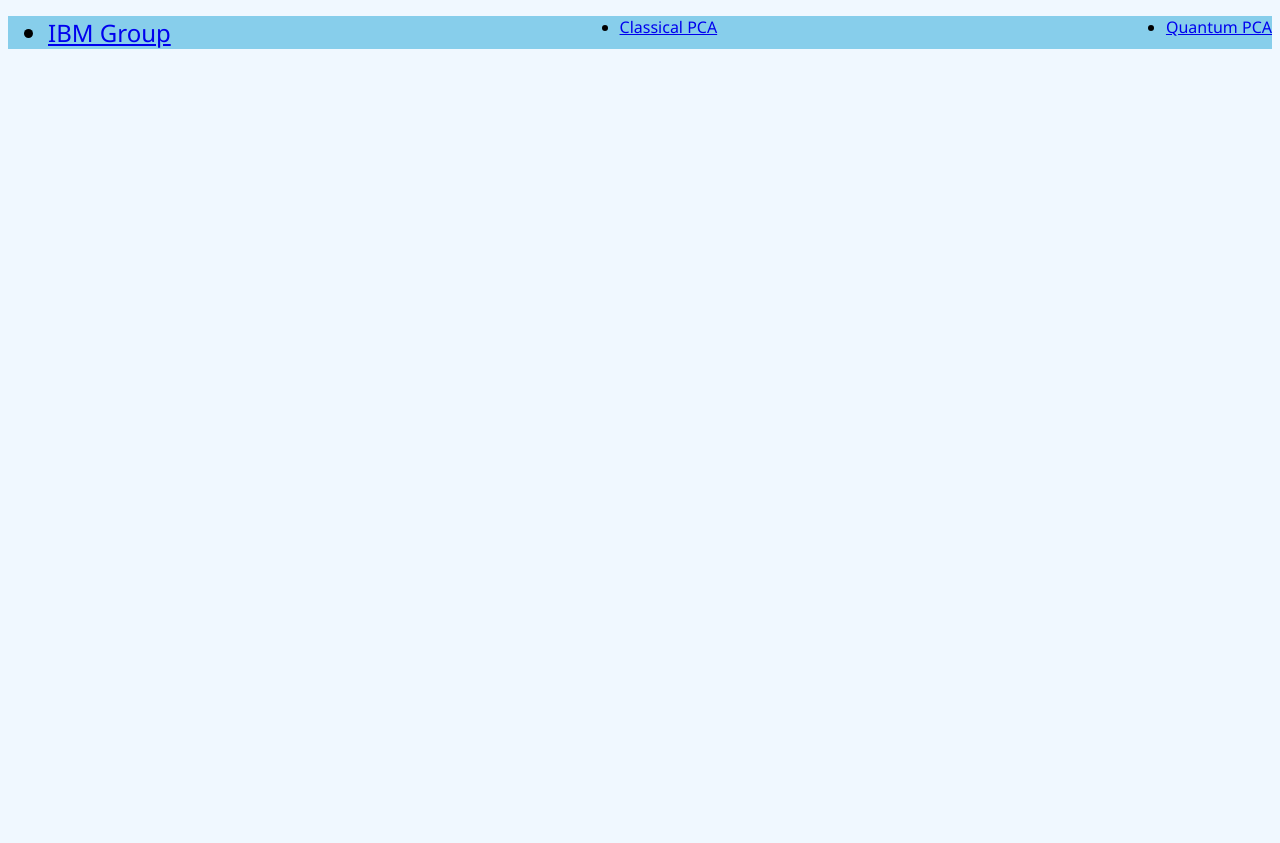
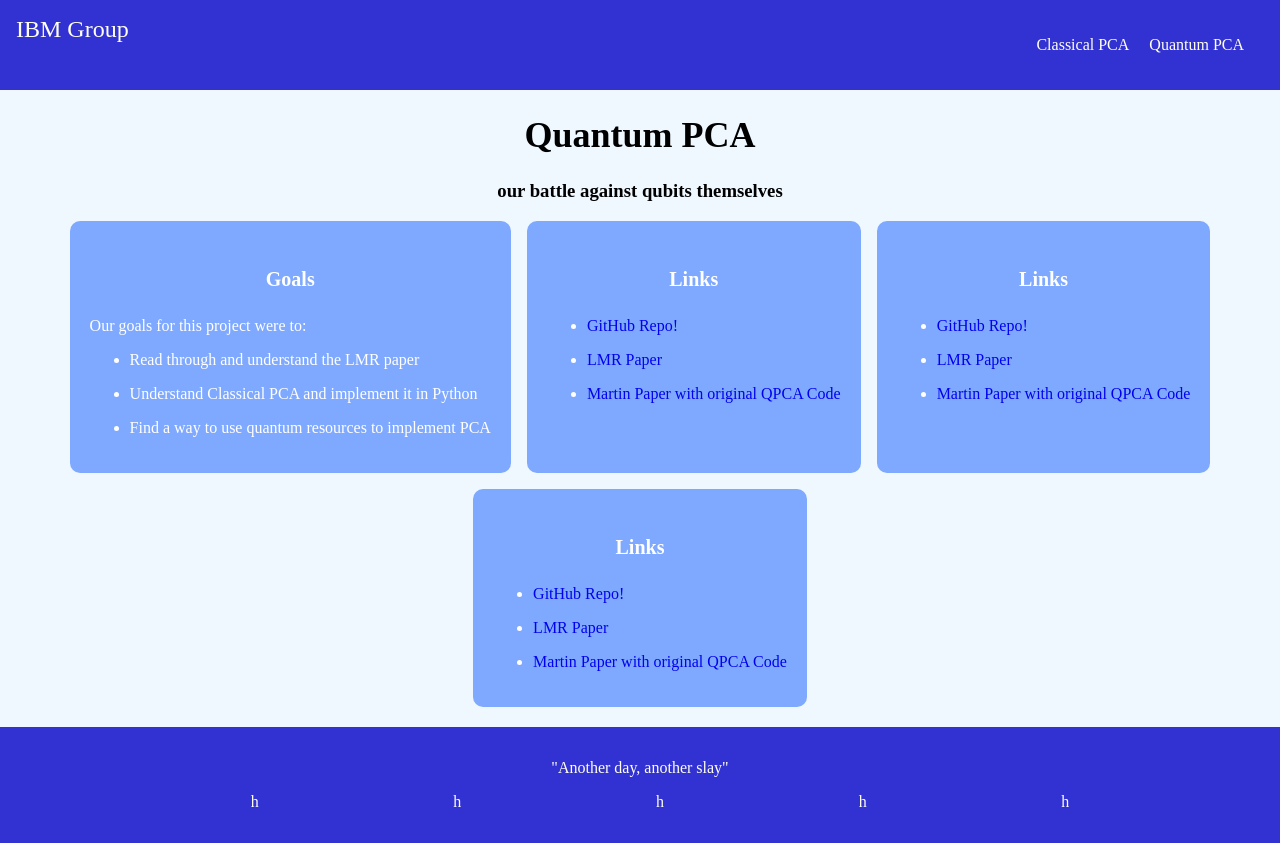
Before and after one commit to danielleodigie/qpcademo, a PHP site: page /pages/quantumpca.html in a window 1280 px wide. Before the commit the page ends 49 px from the top, so only its background shows below. Run offline with PHP 8.4, Linux system fonts and the light colour scheme; some web fonts are replaced.

Commit message:
adding stuff

```diff
--- a/pages/quantumpca.html
+++ b/pages/quantumpca.html
@@ -5,17 +5,69 @@
     <meta http-equiv="X-UA-Compatible" content="IE=edge">
     <meta name="viewport" content="width=device-width, initial-scale=1.0">
     <title>Quantum PCA</title>
-    <link rel="stylesheet" href="./styles/styles.css">
+    <link rel="stylesheet" href="../styles/styles.css">
 </head>
 <body>
     <header>
         <nav >
-            <ul id="nav">
-                <li id="homelink"><a href="/">IBM Group</a></li>
-                <li><a href="pages/classicalpca.html">Classical PCA</a></li>
-                <li><a href="pages/quantumpca.html">Quantum PCA</a></li>
-            </ul>
+            <div class="nav">
+                <a class="homelink" class="links" href="/">IBM Group</a>
+                <div class="nav_options">
+                    <a class="links" href="classicalpca.html">Classical PCA</a>
+                    <a class="links" href="quantumpca.html">Quantum PCA</a>
+                </div>
+            </div>
         </nav>
     </header>
+    <div id="title">
+        <h1>Quantum PCA</h1>
+        <h3>our battle against qubits themselves</h3>
+    </div>
+    <div class="notes">
+
+        <div class="container">
+            <h4>Goals</h4>
+            <p>Our goals for this project were to:</p>
+            <ul>
+                <li><p>Read through and understand the LMR paper</p></li>
+                <li><p>Understand Classical PCA and implement it in Python</p></li>
+                <li><p>Find a way to use quantum resources to implement PCA</p></li>
+            </ul>
+        </div>
+        <div class="container">
+            <h4>Links</h4>
+            <ul>
+                <li><p><a href="https://github.com/Lementknight/QxQ_qPCA_Project" target="_blank">GitHub Repo!</a></p></li>
+                <li><p><a href="https://www.nature.com/articles/nphys3029" target="_blank">LMR Paper</a></p></li>
+                <li><p><a href="https://arxiv.org/pdf/1904.05803.pdf" target="_blank">Martin Paper with original QPCA Code</a></p></li>
+            </ul>
+        </div>
+        <div class="container">
+            <h4>Links</h4>
+            <ul>
+                <li><p><a href="https://github.com/Lementknight/QxQ_qPCA_Project" target="_blank">GitHub Repo!</a></p></li>
+                <li><p><a href="https://www.nature.com/articles/nphys3029" target="_blank">LMR Paper</a></p></li>
+                <li><p><a href="https://arxiv.org/pdf/1904.05803.pdf" target="_blank">Martin Paper with original QPCA Code</a></p></li>
+            </ul>
+        </div>
+        <div class="container">
+            <h4>Links</h4>
+            <ul>
+                <li><p><a href="https://github.com/Lementknight/QxQ_qPCA_Project" target="_blank">GitHub Repo!</a></p></li>
+                <li><p><a href="https://www.nature.com/articles/nphys3029" target="_blank">LMR Paper</a></p></li>
+                <li><p><a href="https://arxiv.org/pdf/1904.05803.pdf" target="_blank">Martin Paper with original QPCA Code</a></p></li>
+            </ul>
+        </div>
+    </div>
+    <footer>
+        <p>"Another day, another slay"</p>
+        <ul class="contact">
+            <li><a href="#">h</a></li>
+            <li><a href="#">h</a></li>
+            <li><a href="#">h</a></li>
+            <li><a href="#">h</a></li>
+            <li><a href="#">h</a></li>
+        </ul>
+    </footer>
 </body>
 </html>
--- a/styles/styles.css
+++ b/styles/styles.css
@@ -1,6 +1,7 @@
 body{
     background-color: aliceblue;
-    font-family: 'Segoe UI', Tahoma, Geneva, Verdana, sans-serif
+    font-family: "DINNextRoundedLTW01-Regular";
+    margin: 0%;
 }
 #title{
     text-align: center;
@@ -8,27 +9,38 @@ body{
 #title h1{
     font-size: 36px;
 }
-#nav {
+.nav {
     display: flex;
     flex-direction: row;
     justify-content: space-between;
-    background-color: skyblue;
+    background-color: rgb(50, 50, 210);
+    padding: 1em;
 }
-#nav_options{
+
+
+.nav_options{
     display: flex;
     flex-direction: row;
     justify-content: space-evenly;
     padding: 10px;
+    color: white;
 }
-#homelink{
+.homelink{
     font-size: 24px;
     font-weight: 500;
+    text-decoration: none;
+    color: ivory;
 }
 .links{
     margin: 10px 10px;
     text-decoration: none;
+    color: ivory;
 }
 
+.links a:visted{
+    text-decoration: none;
+    color: aliceblue;
+}
 #buttons{
     display: flex;
     justify-content: center;
@@ -36,7 +48,7 @@ body{
     gap: 75px;
 }
 
-#buttons button{
+.button{
 
     background-color: rgb(50, 50, 210);
     color: ivory;
@@ -45,11 +57,12 @@ body{
     padding: 25px;
     border-radius: 10px;
     font-size: 20px;
-    text-transform: uppercase;
+    font-family: "DINNextRoundedLTW01-Regular";
+    text-decoration: none;
 }
 
 
-#buttons button:active{
+.button a:active{
     box-shadow: none;
     transform: translateY(12px);
     transition: 100ms;
@@ -60,12 +73,12 @@ body{
     flex-direction: row;
     justify-content: center;
     flex-wrap: wrap;
+    gap: 1em;
 }
 .container{
     background-color: rgb(127, 169, 255);
     padding: 20px;
     border-radius: 10px;
-    margin: 10px;
     max-width: 500px;
     color: white;
 }
@@ -82,3 +95,52 @@ footer p {
     justify-content: space-evenly;
     flex-wrap: wrap;
 }
+@font-face {
+    font-family: "DINNextRoundedLTW01-Regular";
+    src: url("//db.onlinewebfonts.com/t/ab596f21664c5582567537d241e2a53e.eot");
+    src: url("//db.onlinewebfonts.com/t/ab596f21664c5582567537d241e2a53e.eot?#iefix")
+    format("embedded-opentype"),
+    url("//db.onlinewebfonts.com/t/ab596f21664c5582567537d241e2a53e.woff2") format("woff2"),
+    url("//db.onlinewebfonts.com/t/ab596f21664c5582567537d241e2a53e.woff") format("woff"),
+    url("//db.onlinewebfonts.com/t/ab596f21664c5582567537d241e2a53e.ttf") format("truetype"),
+    url("//db.onlinewebfonts.com/t/ab596f21664c5582567537d241e2a53e.svg#DINNextRoundedLTW01-Regular") format("svg");
+  }
+
+footer{
+    padding: 1em;
+    background-color: rgb(50, 50, 210);
+    color: ivory;
+    margin-top: 20px;
+
+}
+
+footer a{
+    text-decoration: none;
+    color: ivory;
+}
+
+footer a:visited{
+    color: aliceblue;
+}
+
+footer ul{
+    list-style: none;
+}
+
+a{
+    text-decoration: none;
+
+}
+a:hover{
+    transition: 400ms;
+    color: rgb(72, 89, 106);
+}
+
+a:visited{
+    color: ivory;
+}
+
+a:visited:hover{
+    transition: 400ms;
+    color: rgb(142, 158, 174);
+}
```
Also changed, not shown: index.html (+18 -15 lines), pages/classicalpca.html (+36 -6 lines).
